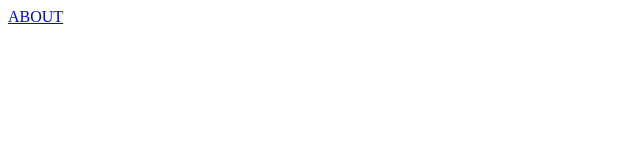
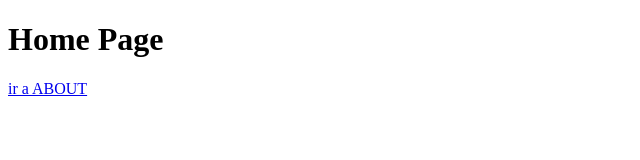
Before and after one commit to gianko/clase-3, a website: page index.html in a window 1280 px wide. Shown: the whole page, without its empty margins (0-640 px from the left). Drawn offline with Linux system fonts and the light colour scheme.

```diff
--- a/index.html
+++ b/index.html
@@ -6,7 +6,8 @@
   <title>HOME</title>
 </head>
 <body>
-  <a href="/about.html">ABOUT</a>
+  <h1>Home Page</h1>
+  <a href="/about.html">ir a ABOUT</a>
 
 </body>
 </html>
--- a/package.json
+++ b/package.json
@@ -9,5 +9,8 @@
   },
   "keywords": [],
   "author": "Gian F. Olivieri",
-  "license": "ISC"
+  "license": "ISC",
+  "devDependencies": {
+    "sass": "^1.29.0"
+  }
 }
```
Also changed, not shown: about.html (+2 -1 lines), 2 other files.
